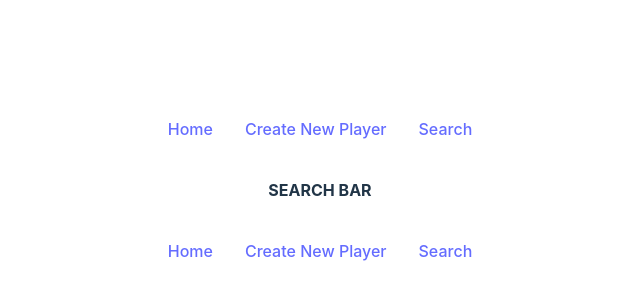
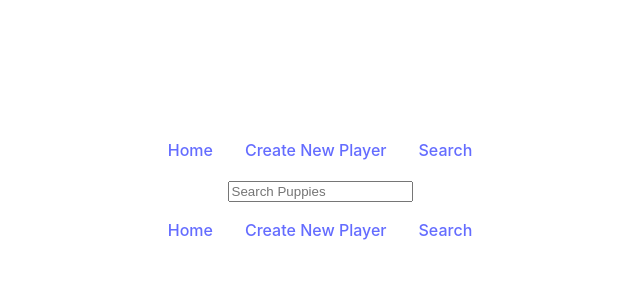
Before and after one commit to Java-Linda/block29-workshop-puppybowlreact, a React (Vite) app: page /search in a window 1280 px wide. Shown: the part 210-510 px from the top of the page, without its empty margins (320-960 px from the left). Built offline with nearby package versions, Linux system fonts and the light colour scheme.

Commit message:
working search for names no render yet

```diff
--- a/src/components/Search.jsx
+++ b/src/components/Search.jsx
@@ -1,5 +1,63 @@
+import { useState } from "react";
+import { fetchAllPlayers } from "../API";
+
 export default function Search() {
-    return (
-        <h4>SEARCH BAR</h4>
-    )
+	const [input, setInput] = useState("");
+	const [results, setResults] = useState([]);
+
+	const fetchData = (value) => {
+        fetchAllPlayers().then((json) => {
+            console.log("json", json)
+            console.log("value", value)
+
+            const names = json.filter((player) => {
+                for (var name in player) {
+                    if (player[name] == value) {
+                        return player.name
+                    }
+                }
+            })
+
+			const results = json.filter((player) => {
+				// console.log("value", value)
+				return value && player.name;
+			});
+            setResults(results);
+            // console.log("results", results);
+		});
+		// const re = new RegExp(value, "i");
+		// const filtered = results.filter((entry) =>
+		// 	Object.values(entry).some(
+		// 		(val) => typeof val === "string" && val.match(re)
+		// 	)
+        // );
+        // console.log("filtered", filtered);
+	};
+
+
+
+	const handleChange = (value) => {
+		setInput(value);
+		fetchData(value);
+	};
+
+	return (
+		<div>
+			<form>
+				<input
+					type="text"
+					value={input}
+					placeholder="Search Puppies"
+					onChange={(e) => handleChange(e.target.value)}
+				/>
+			</form>
+		</div>
+	);
 }
+
+// PSEUDOCODE
+
+// Accept an input from the user
+// Compare that input with puppy names on the page
+// from the all puppies array, grab all puppies with names matching the input and push to a new array/object
+// render the new object
```
Also changed, not shown: src/components/search/SearchBar.jsx (added, +17 -0 lines), src/components/search/SearchResult.jsx (added, +11 -0 lines), src/components/search/SearchResultsList.jsx (added, +11 -0 lines).
